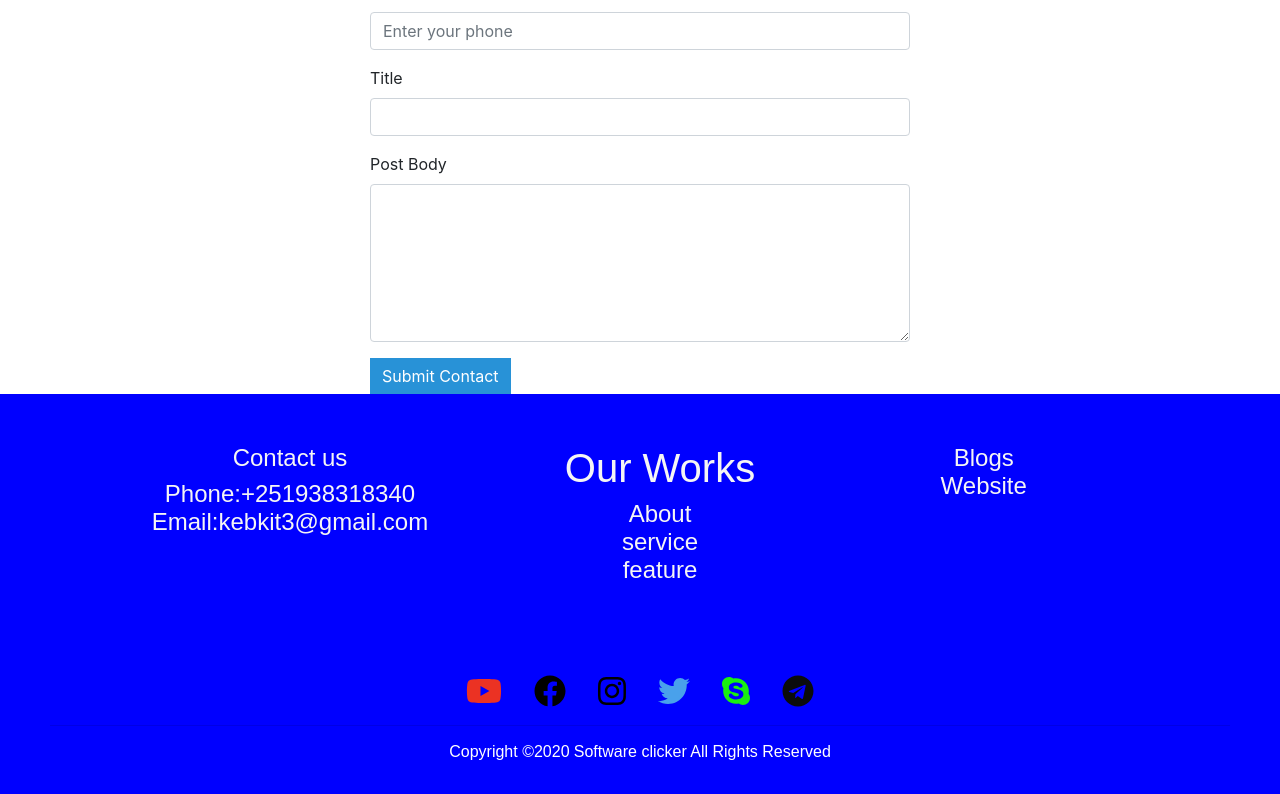
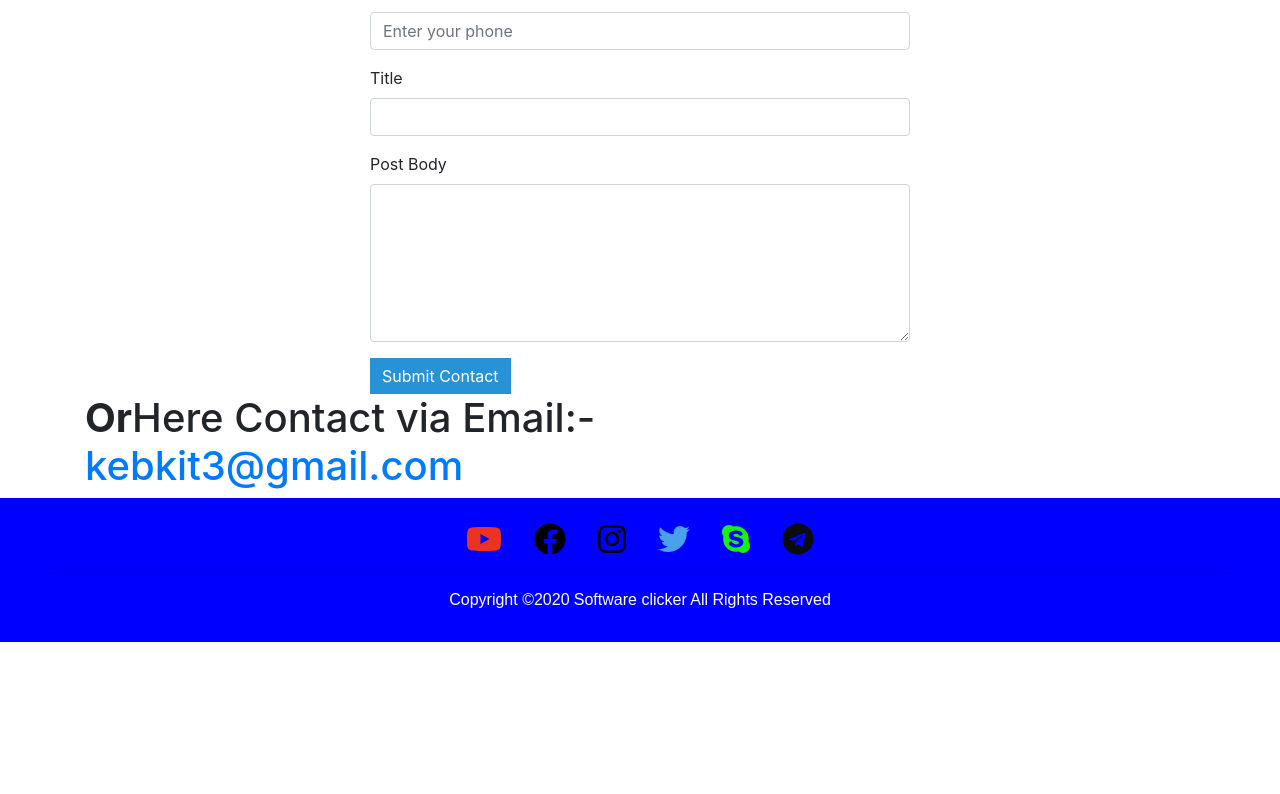
Before and after one commit to kebee-k/my-website-ReactApp, a React (Create React App) app: page /contact in a window 1280 px wide. Shown: the part 564-1358 px from the top of the page. After the commit the page ends 1206 px from the top, so only its background shows below. Built offline with nearby package versions, Linux system fonts and the light colour scheme; what react-geocode would draw is missing.

Commit message:
add email address

```diff
--- a/src/App.jsx
+++ b/src/App.jsx
@@ -26,7 +26,6 @@ class App extends Component {
           <Route path="/service" component={Service} />
           <Route path="/product" component={Product} />
           <Route path="/mapsite" component={MapSite} />
-          <Footer />
           <Follow />
         </div>
       </Router>
--- a/src/component/Contact.jsx
+++ b/src/component/Contact.jsx
@@ -51,6 +51,10 @@ const Contact  = () => {
                 </Form>
               </Col>
             </Row>
+            <h1>
+              <strong>Or</strong>
+              Here Contact via Email:-<br></br> <a href='https://mail.google.com/mail/u/1/'>kebkit3@gmail.com</a>
+            </h1>
           </Container>
         )
 }
```
